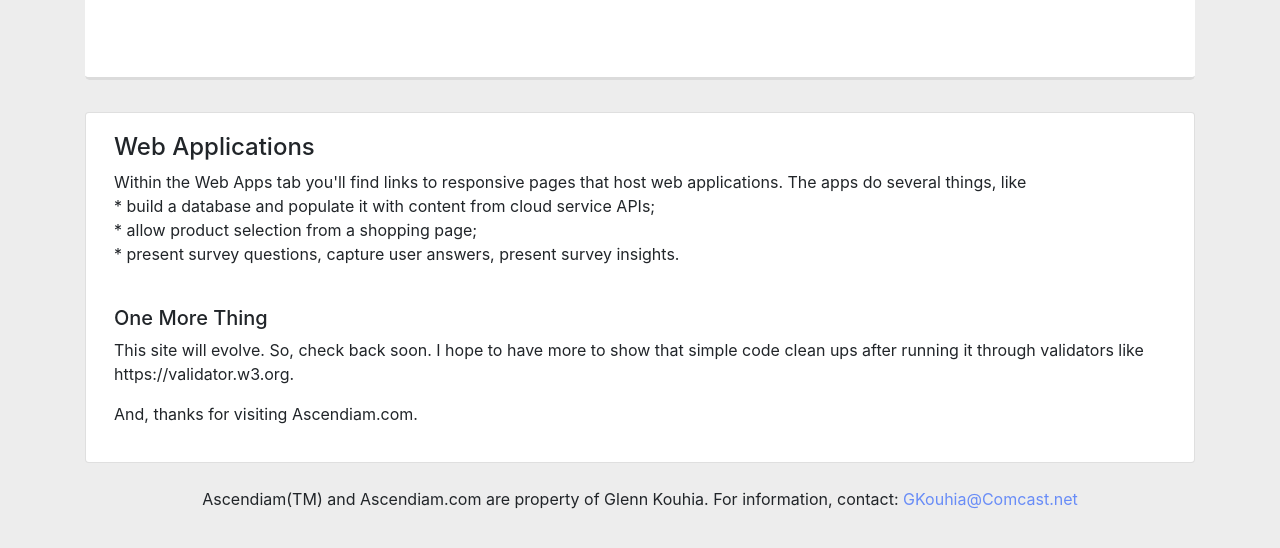
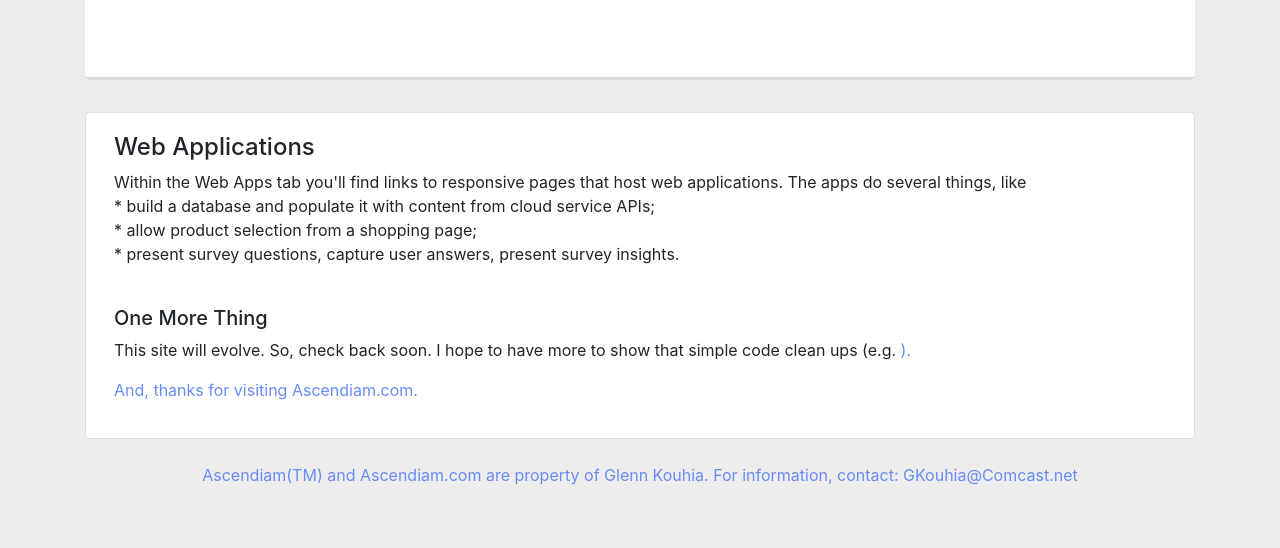
Before and after one commit to GlennKouhia/Ascendiam, a plain HTML site: page SRC/index.html in a window 1280 px wide. Shown: the part 242-790 px from the top of the page. Drawn offline with Linux system fonts and the light colour scheme; a script that the page names is missing.

Commit message:
link to html validator

```diff
--- a/SRC/index.html
+++ b/SRC/index.html
@@ -63,7 +63,7 @@
                 </p>
                     <br>
                     <h5>One More Thing</h5>
-                    <P class="card-text">This site will evolve. So, check back soon. I hope to have more to show that simple code clean ups after running it through validators like https://validator.w3.org.
+                    <P class="card-text">This site will evolve. So, check back soon. I hope to have more to show that simple code clean ups (e.g. <a href="https://validator.w3.org"><html validation</a>).
                     </p>
                     <p>And, thanks for visiting Ascendiam.com.
                     </p>
```
